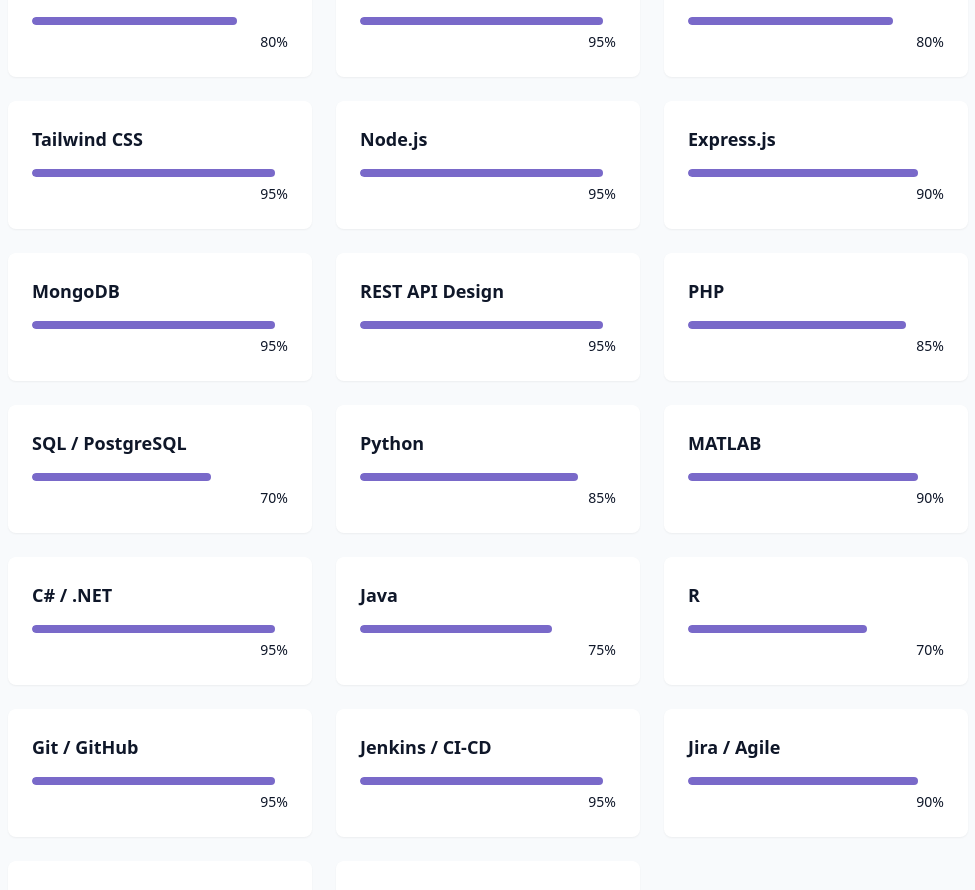
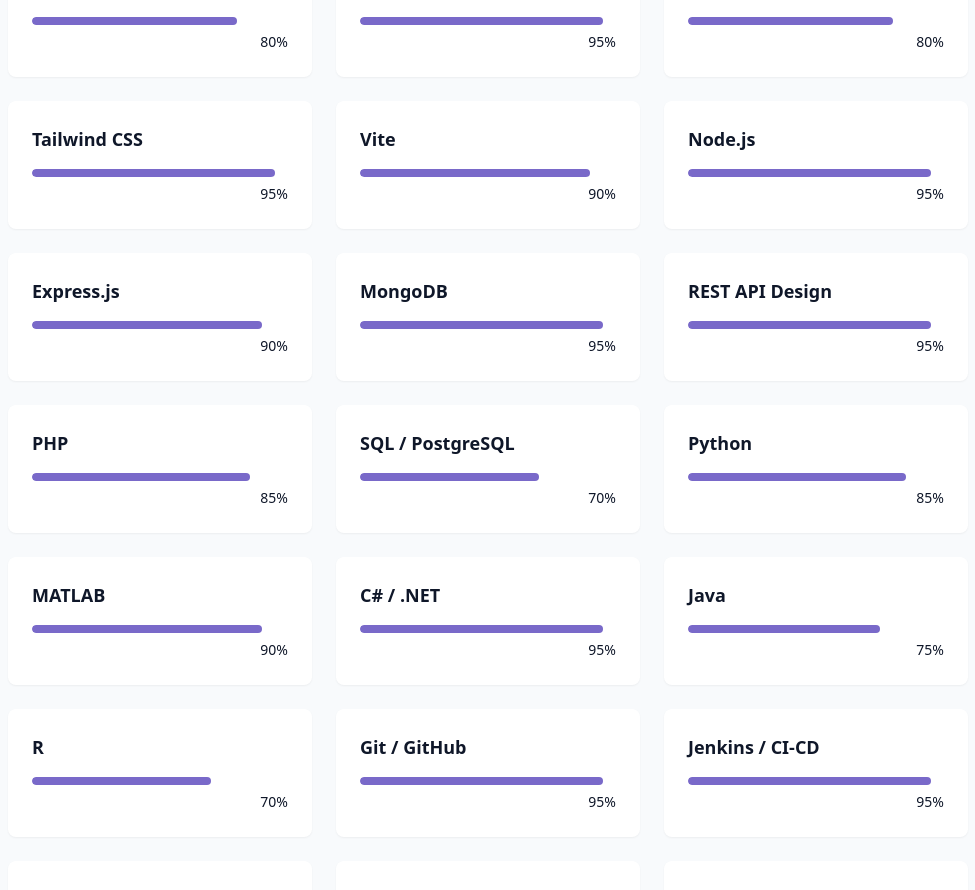
Before and after one commit to DariaRosen/Portfolio, a React (Vite) app: page / in a window 1280 px wide. Shown: the part 2149-3039 px from the top of the page, without its empty margins (152-1127 px from the left). Built offline with nearby package versions, Linux system fonts and the light colour scheme.

Commit message:
Add vite to frontend

```diff
--- a/src/components/SkillsSection.jsx
+++ b/src/components/SkillsSection.jsx
@@ -4,6 +4,8 @@
 // -------------------------------
 // 🎯 SKILLS DATA
 // -------------------------------
+// Each skill has a name, proficiency level (0–100), and category.
+// Categories are used to filter the skills dynamically in the UI.
 const skills = [
     // 🌐 Frontend
     { name: "HTML / CSS / SCSS", level: 95, category: "frontend" },
@@ -13,6 +15,7 @@
     { name: "Redux", level: 95, category: "frontend" },
     { name: "TypeScript", level: 80, category: "frontend" },
     { name: "Tailwind CSS", level: 95, category: "frontend" },
+    { name: "Vite", level: 90, category: "frontend" },
 
     // ⚙️ Backend
     { name: "Node.js", level: 95, category: "backend" },
@@ -44,8 +47,10 @@
 // 💡 MAIN COMPONENT
 // -------------------------------
 export const SkillsSection = () => {
+    // Keeps track of which category is currently selected
     const [activeCategory, setActiveCategory] = useState("all");
 
+    // Filters the skills list based on the selected category
     const filteredSkills = skills.filter(
         (skill) => activeCategory === "all" || skill.category === activeCategory
     );
@@ -83,10 +88,12 @@
                             key={key}
                             className="bg-card p-6 rounded-lg shadow-xs card-hover"
                         >
+                            {/* Skill name */}
                             <div className="text-left mb-4">
                                 <h3 className="font-semibold text-lg">{skill.name}</h3>
                             </div>
 
+                            {/* Skill progress bar */}
                             <div className="w-full bg-secondary/50 h-2 rounded-full overflow-hidden">
                                 <div
                                     className="bg-primary h-2 rounded-full origin-left animate-[grow_1.5s_ease-out]"
@@ -94,6 +101,7 @@
                                 />
                             </div>
 
+                            {/* Skill percentage */}
                             <div className="text-right mt-1">
                                 <span className="text-sm text-muted-foreground">
                                     {skill.level}%
```
